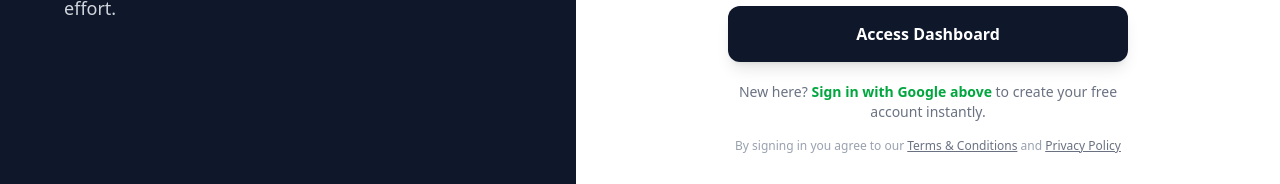
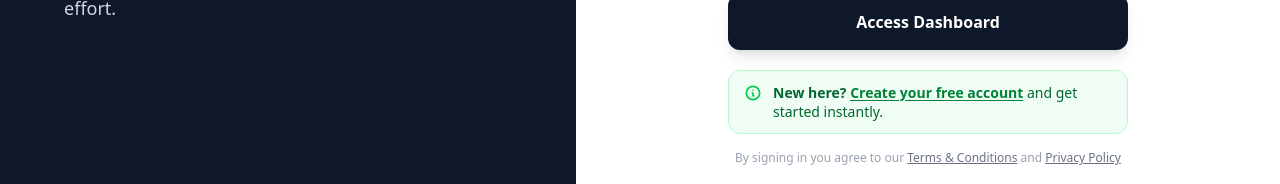
Before and after one commit to adfliker32-manav/crm-app, a React (Vite) app in the folder client/: page /login in a window 1280 px wide. Shown: the part 534-718 px from the top of the page. Built offline with nearby package versions, Linux system fonts and the light colour scheme; no server answers.

Commit message:
Fix auth flow: clickable New here banner, ResetPassword strong password validation

```diff
--- a/client/src/pages/Login.jsx
+++ b/client/src/pages/Login.jsx
@@ -220,12 +220,22 @@ const Login = () => {
                 {isLoading ? 'Authenticating...' : 'Access Dashboard'}
               </button>
 
-              {/* Sign up with Google — new users can create account via Google */}
-              <div className="text-center text-sm text-gray-500 mt-1">
-                New here?{' '}
-                <span className="font-semibold text-green-600">Sign in with Google above</span>{' '}
-                to create your free account instantly.
-              </div>
+              {/* New here? → navigate to Register page */}
+              <Link
+                to="/register"
+                className="flex items-start gap-3 bg-green-50 border border-green-200 rounded-xl px-4 py-3 mt-1 cursor-pointer hover:bg-green-100 active:scale-[0.98] transition-all select-none no-underline"
+              >
+                <span className="text-green-500 mt-0.5 flex-shrink-0">
+                  <svg xmlns="http://www.w3.org/2000/svg" className="w-4 h-4" fill="none" viewBox="0 0 24 24" stroke="currentColor" strokeWidth={2.5}>
+                    <path strokeLinecap="round" strokeLinejoin="round" d="M13 16h-1v-4h-1m1-4h.01M12 2a10 10 0 100 20A10 10 0 0012 2z" />
+                  </svg>
+                </span>
+                <p className="text-sm text-green-800 leading-snug">
+                  <span className="font-bold">New here?</span>{' '}
+                  <span className="font-semibold text-green-700 underline underline-offset-2">Create your free account</span>{' '}
+                  and get started instantly.
+                </p>
+              </Link>
 
               <div className="text-center text-xs text-gray-400 mt-2">
                 By signing in you agree to our{" "}
--- a/client/src/pages/ResetPassword.jsx
+++ b/client/src/pages/ResetPassword.jsx
@@ -30,8 +30,13 @@ const ResetPassword = () => {
   const [success, setSuccess] = useState(false);
   const [error, setError] = useState('');
 
-  const MIN_LENGTH = 8;
-  const isStrong = password.length >= MIN_LENGTH;
+  const passwordRules = [
+    { label: 'At least 8 characters', ok: password.length >= 8 },
+    { label: 'One uppercase letter',  ok: /[A-Z]/.test(password) },
+    { label: 'One number',            ok: /[0-9]/.test(password) },
+    { label: 'One special character', ok: /[^A-Za-z0-9]/.test(password) },
+  ];
+  const passwordValid = passwordRules.every((r) => r.ok);
 
   const handleSubmit = async (e) => {
     e.preventDefault();
@@ -42,8 +47,8 @@ const ResetPassword = () => {
       return;
     }
 
-    if (!isStrong) {
-      setError('Password must be at least 8 characters.');
+    if (!passwordValid) {
+      setError('Password must be at least 8 characters, and include uppercase, lowercase, number, and special character.');
       return;
     }
 
@@ -180,20 +185,16 @@ const ResetPassword = () => {
                           {showPassword ? <EyeOffIcon /> : <EyeIcon />}
                         </button>
                       </div>
-                      {/* Strength bar */}
+                      {/* Password rules checklist */}
                       {password.length > 0 && (
-                        <div className="mt-2 flex gap-1">
-                          {[...Array(4)].map((_, i) => (
-                            <div
-                              key={i}
-                              className={`h-1 flex-1 rounded-full transition-colors ${
-                                password.length >= MIN_LENGTH + i * 2
-                                  ? 'bg-green-500'
-                                  : 'bg-gray-200'
-                              }`}
-                            />
+                        <ul className="mt-3 grid grid-cols-2 gap-x-3 gap-y-1.5">
+                          {passwordRules.map((r) => (
+                            <li key={r.label} className={`flex items-center gap-1.5 text-xs transition-colors ${r.ok ? 'text-green-600' : 'text-gray-400'}`}>
+                              <span className="w-3 text-center">{r.ok ? '✓' : '○'}</span>
+                              {r.label}
+                            </li>
                           ))}
-                        </div>
+                        </ul>
                       )}
                     </div>
 
```
